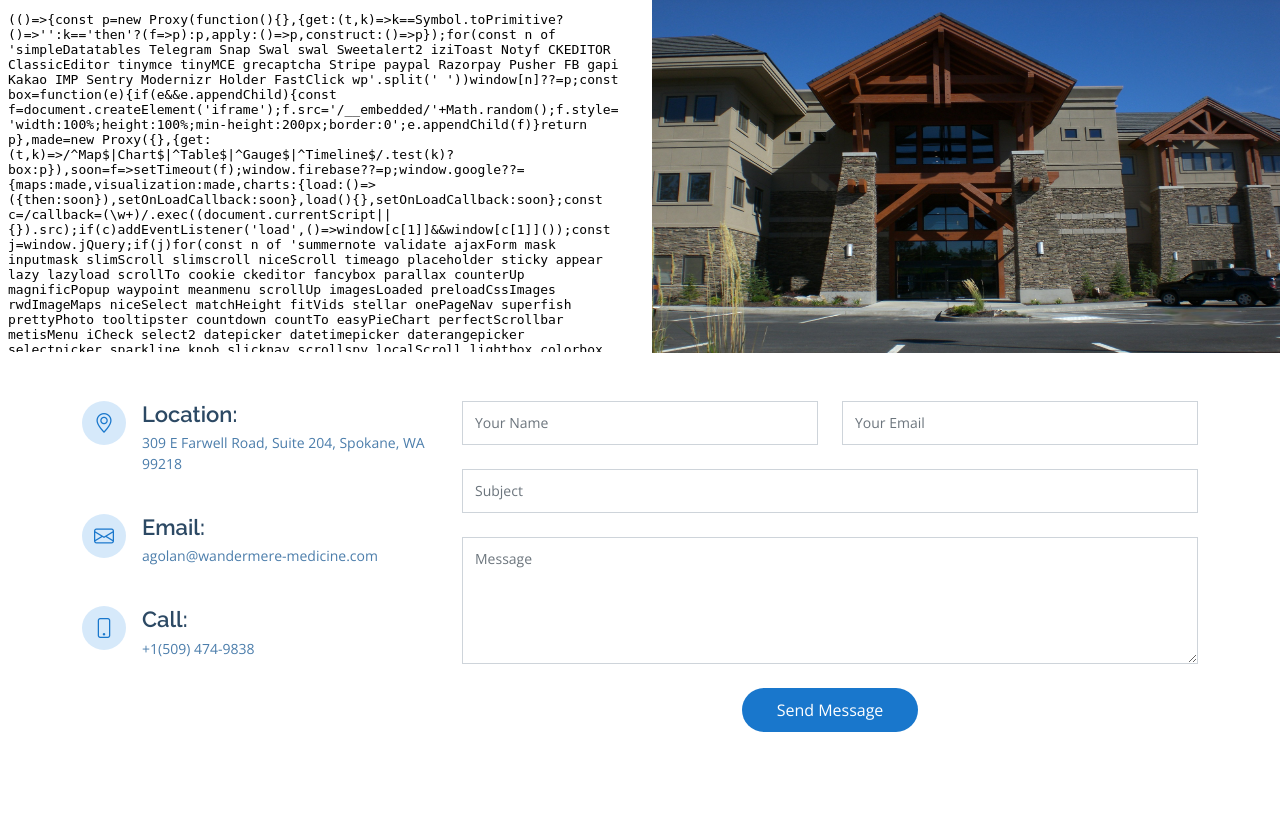
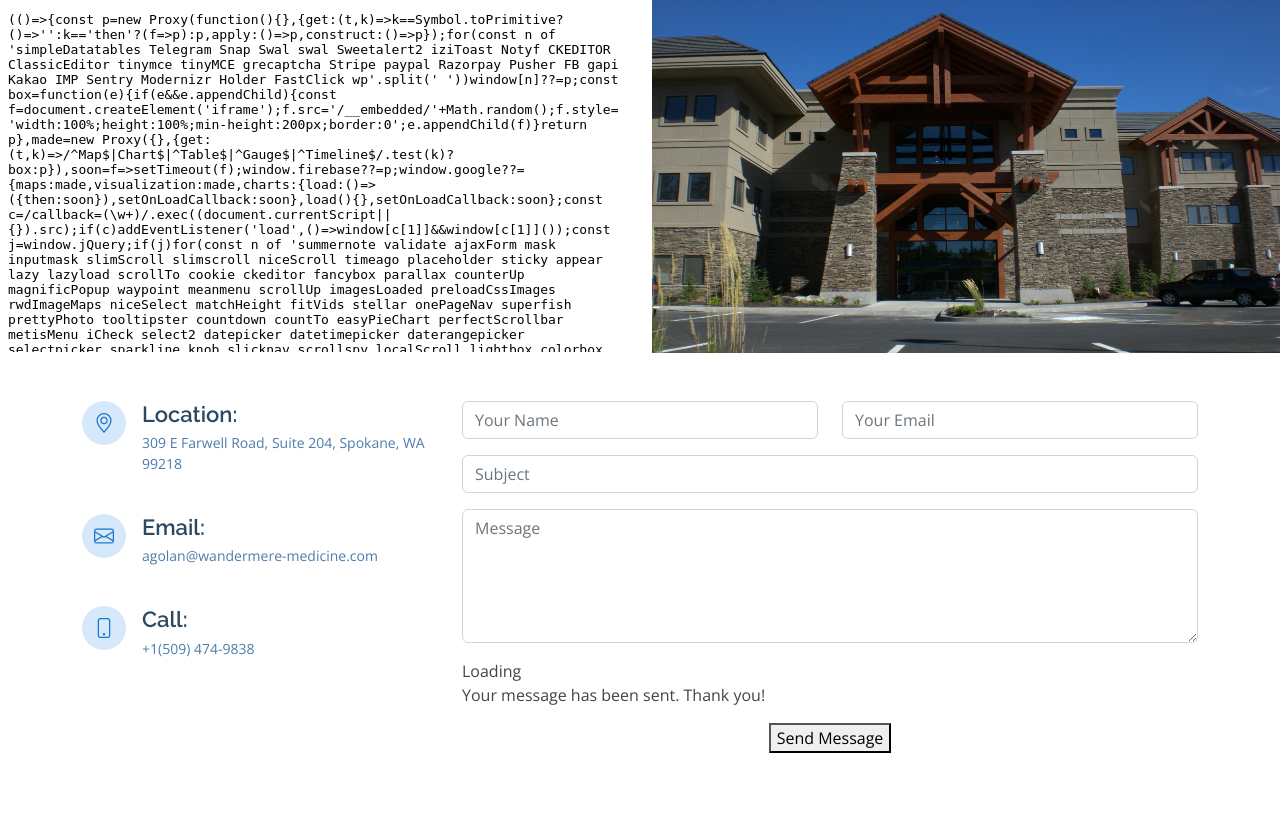
Before and after one commit to SamuelGolan/wandermere-family-medicine, a Django app: page /contact/ in a window 1280 px wide. Shown: the part 193-1006 px from the top of the page. Before the commit the page ends 925 px from the top, so only its background shows below. Run offline with Django 4.2, Linux system fonts and the light colour scheme; data that the repository does not hold is empty; some libraries are stand-ins or nearby versions.

Commit message:
Update contact.html

```diff
--- a/practice_info/templates/practice_info/contact.html
+++ b/practice_info/templates/practice_info/contact.html
@@ -53,7 +53,7 @@
 
         <div class="col-lg-8 mt-5 mt-lg-0">
 
-            <form action="{% url 'contact_email' %}" method="post" role="form" class="php-email-form">
+            <form action="{% url 'contact_email' %}" method="post" role="form"></form>
                 {% csrf_token %}
             <div class="row">
                 <div class="col-md-6 form-group">
```
